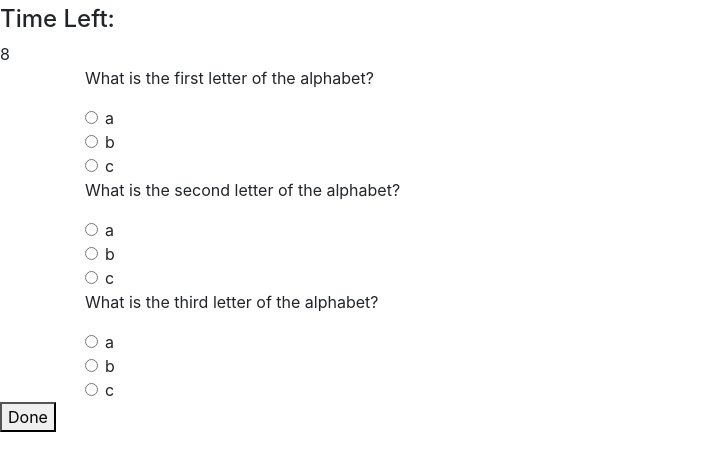
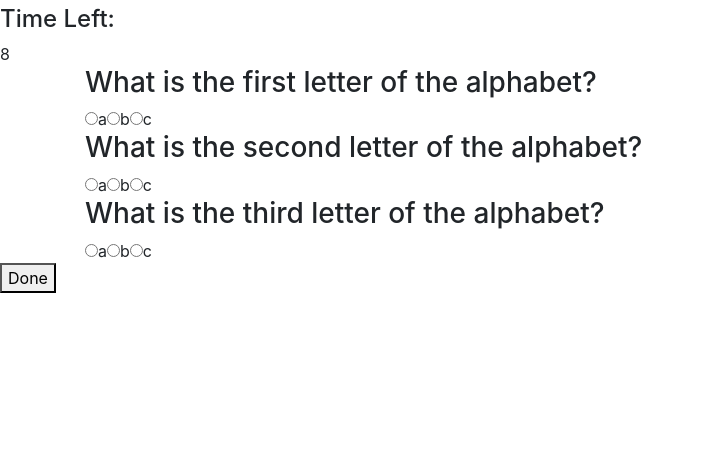
Before and after one commit to sophieluehmann/TriviaGame, a plain HTML site: page index.html in a window 1280 px wide. Both pictures are taken after a click on the button "Start". Shown: the part 51-522 px from the top of the page, without its empty margins (0-704 px from the left). Drawn offline with nearby package versions, Linux system fonts and the light colour scheme.

Commit message:
working quiz

```diff
--- a/assets/javascript/app.js
+++ b/assets/javascript/app.js
@@ -1,18 +1,39 @@
 //create an array of questions
-var answers = [
-    ['a'],
-    ['b'],
-    ['c']
+var questions = [
+    {
+    question: 'What is the first letter of the alphabet?'  ,
+    options: ["a", "b", "c"],
+    correctAnswer: "a",
+    },
+    {
+    question: 'What is the second letter of the alphabet?'  ,
+    options: ["a", "b", "c"],
+    correctAnswer: "b",
+    },
+    {
+    question: 'What is the third letter of the alphabet?'  ,
+    options: ["a", "b", "c"],
+    correctAnswer: "c",
+    }
 ];
 
-var totalQuestions = answers.length;
+
+for (var i=0; i<questions.length; i++){
+    $(".container").append("<h3>" + questions[i].question +"</h3>");
+    for (var j = 0; j<questions[i].options.length; j++) {
+        $(".container").append("<input type='radio' name='question" + i + "' value=" +  questions[i].options[j] + ">" + questions[i].options[j]);
+    };
+};
+
+
+
 
 // zero?
 var correct = 0;
 var incorrect = 0;
 
 $(document).ready(function(){
-    $("form").hide();
+    $(".container").hide();
     $("#submit").hide();
     $("#start").on("click", start);
     $("h4").hide();
@@ -35,76 +56,49 @@ function count() {
     time--;
     $("#time-left").text(time);
     if (time == 0) {
-        $("#time-left").hide();
-        $("form").hide();
-        $("button").hide();
-        $("body").append("You got " + correct + " correct and " + incorrect + " incorrect.");
-        $("h4").hide();
+        endFunction();
     };
 };
 
 
 $("#start").click(function(){
-    $("form").show();
+    $(".container").show();
     $("#start").hide();
     $("#submit").show();
     $("h4").show();
 });
 
-$("#submit").click(function(){
+$("#submit").click(function() {
+    clearInterval(intervalId);
+    endFunction();
+});
+
+function endFunction (){
     $("#time-left").hide();
     $("form").hide();
     $("button").hide();
-    $("body").append("You got " + correct + " correct and " + incorrect + " incorrect.");
-});
 
 
-/*when 'done' button is clicked, execute function
-$("#submit").click(function(){
+    //this would be a lot simpler with a for loop
+    if ($("input[name=question0]:checked").val() === questions[0].correctAnswer) {
+        correct++;
+    } else {
+        incorrect++;
+    }
+    if ($("input[name=question1]:checked").val() === questions[1].correctAnswer) {
+        correct++;
+    } else {
+        incorrect++;
+    }
+    if ($("input[name=question2]:checked").val() === questions[2].correctAnswer) {
+        correct++;
+    } else {
+        incorrect++;
+    }
 
-    var test = document.forms[0];
+    $("body").append("You got " + correct + " correct and " + incorrect + " incorrect.");
+};
 
-    for (var i = 0; i < test.length; i++){
-        //var value = $("#option").attr("value");
-        if (test[i].checked) {
 
-            console.log(test[i]);
-        }
-    }
-});
-*/
-
-/*<div class="container">
-    <form>
-            <div id="question1">
-                <p>What is the first letter of the alphabet?</p>
-
-                    <div class="form-check">
-                        <input class="form-check-input" type="radio" name="question1" id="exampleRadios1" value="a">
-                        <label class="form-check-label" for="exampleRadios1">
-                             </label>
-                    </div>
-
-                    <div class="form-check">
-                        <input class="form-check-input" type="radio" name="question1" id="exampleRadios2" value="b">
-                        <label class="form-check-label" for="exampleRadios2">
-                        b
-                        </label>
-                    </div>
-                    <div class="form-check">
-                        <input class="form-check-input" type="radio" name=" " id="exampleRadios3" value="c">
-                        <label class="form-check-label" for="exampleRadios3">
-                        c
-                        </label>
-                    </div>
-            </div>
-    </form>
-</div>
-*/
-
-var wins = 0;
-var loss = 0;
-
-/*$("#submit").on("click", function{
-    if(document.forms.question1)
-})*/
+//var wins = 0;
+//var loss = 0;
--- a/index.html
+++ b/index.html
@@ -17,83 +17,6 @@
     <!-- Optional JavaScript -->
 
     <div class="container">
-        <form>
-            <div id="question1">
-                <p>What is the first letter of the alphabet?</p>
-
-                    <div class="form-check">
-                        <input class="form-check-input" type="radio" name="question1" id="option1" value="a">
-                        <label class="form-check-label" for="radios1">
-                        a
-                        </label>
-                    </div>
-
-                    <div class="form-check">
-                        <input class="form-check-input" type="radio" name="question1" id="option2" value="b">
-                        <label class="form-check-label" for="radios2">
-                        b
-                        </label>
-                    </div>
-                    <div class="form-check">
-                        <input class="form-check-input" type="radio" name="question1" id="option3" value="c">
-                        <label class="form-check-label" for="radios3">
-                        c
-                        </label>
-                    </div>
-            </div>
-        </form>
-
-        <form>
-                <div id="question2">
-                    <p>What is the second letter of the alphabet?</p>
-
-                        <div class="form-check">
-                            <input class="form-check-input" type="radio" name="question2" id="option1" value="a">
-                            <label class="form-check-label" for="radios1">
-                            a
-                            </label>
-                        </div>
-
-                        <div class="form-check">
-                            <input class="form-check-input" type="radio" name="question2" id="option2" value="b">
-                            <label class="form-check-label" for="radios2">
-                            b
-                            </label>
-                        </div>
-                        <div class="form-check">
-                            <input class="form-check-input" type="radio" name="question2" id="option3" value="c">
-                            <label class="form-check-label" for="radios3">
-                            c
-                            </label>
-                        </div>
-                </div>
-            </form>
-
-            <form>
-                    <div id="question3">
-                        <p>What is the third letter of the alphabet?</p>
-
-                            <div class="form-check">
-                                <input class="form-check-input" type="radio" name="question3" id="option1" value="a">
-                                <label class="form-check-label" for="radios1">
-                                a
-                                </label>
-                            </div>
-
-                            <div class="form-check">
-                                <input class="form-check-input" type="radio" name="question3" id="option2" value="b">
-                                <label class="form-check-label" for="radios2">
-                                b
-                                </label>
-                            </div>
-                            <div class="form-check">
-                                <input class="form-check-input" type="radio" name="question3" id="option3" value="c">
-                                <label class="form-check-label" for="radios3">
-                                c
-                                </label>
-                            </div>
-                    </div>
-            </form>
     </div>
 
     <button id="start">Start</button>
```
